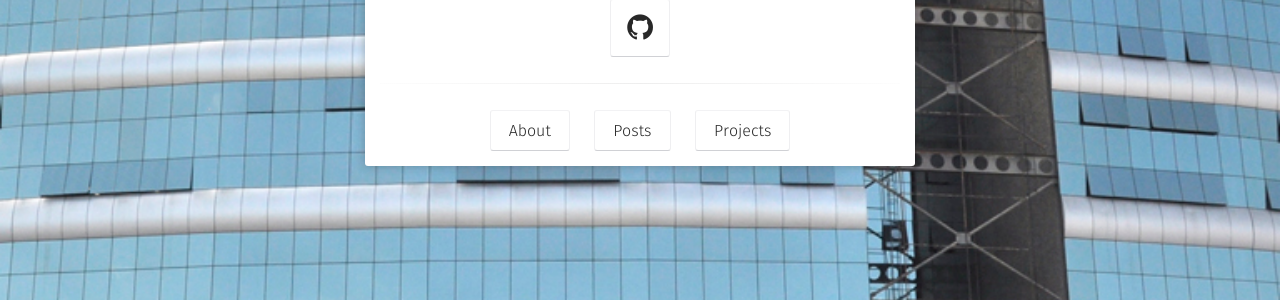
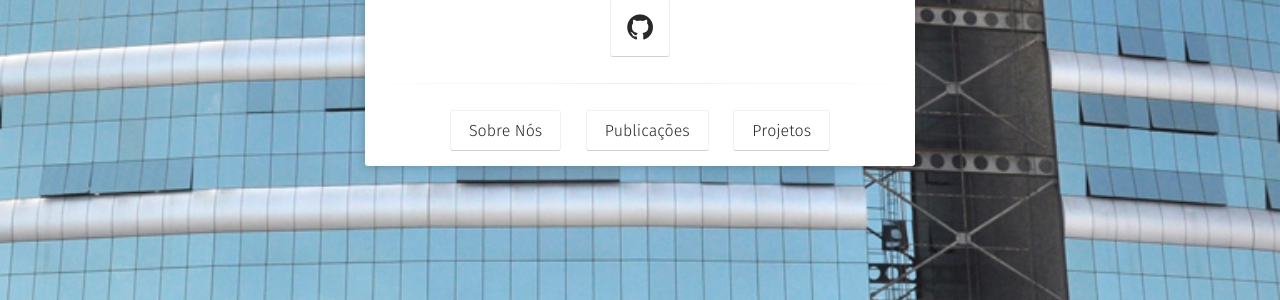
Before and after one commit to LabCidades/LabCidades.github.io, a Jekyll site: the page built from index.html, in a window 1280 px wide. Shown: the part 520-820 px from the top of the page. Built offline with Jekyll 4.4.1, drawn with Linux system fonts in a browser that asks for light colours; some web fonts are replaced.

Commit message:
algumas traducoes

```diff
--- a/_config.yml
+++ b/_config.yml
@@ -7,7 +7,7 @@ words_per_minute:   200
 logo:               'assets/img/logo1_labcidades.png'
 background:         'assets/img/sede_uninove_memorial.jpg'
 tiled_bg:           false   # Set this true if you want to tile your background image, otherwise it will be covered
-locale:             en_US
+locale:             pt_BR
 url:                https://labcidades.github.io/
 
 # Jekyll
--- a/_data/navigation.yml
+++ b/_data/navigation.yml
@@ -1,4 +1,4 @@
 # Site navigation links
 
-- title: Projects
+- title: Projetos
   url: /projects/
--- a/_includes/nav.html
+++ b/_includes/nav.html
@@ -1,9 +1,9 @@
 	<nav id="dl-menu" class="dl-menuwrapper" role="navigation">
-		<button class="dl-trigger">Open Menu</button>
+		<button class="dl-trigger">Abrir Menu</button>
 		<ul class="dl-menu">
-			<li><a href="{{ site.url }}/">Home</a></li>
+			<li><a href="{{ site.url }}/">Página Principal</a></li>
 			<li>
-				<a href="#">About</a>
+				<a href="#">Sobre Nós</a>
 				<ul class="dl-submenu">
 					<li>
 						<img src="{{ site.url }}/{{ site.logo }}" alt="{{ site.title }} photo" class="author-photo">
@@ -86,10 +86,10 @@
 				</ul><!-- /.dl-submenu -->
 			</li>
 			<li>
-				<a href="#">Posts</a>
+				<a href="#">Publicações</a>
 				<ul class="dl-submenu">
-					<li><a href="{{ site.url }}/posts/">All Posts</a></li>
-					<li><a href="{{ site.url }}/tags/">All Tags</a></li>
+					<li><a href="{{ site.url }}/posts/">Todas as publicações</a></li>
+					<li><a href="{{ site.url }}/tags/">Por categoria</a></li>
 				</ul>
 			</li>
 			{% for link in site.data.navigation %}
--- a/_layouts/home.html
+++ b/_layouts/home.html
@@ -33,13 +33,13 @@ layout: compress
                   <hr class="hr-line">
                   <h3 class="title">
                          <a class="btn zoombtn" href="{{ site.url }}/about">
-                         About
+                         Sobre Nós
                          </a>
                          <a class="btn zoombtn" href="{{ site.url }}/posts">
-                         Posts
+                         Publicações
                          </a>
                          <a class="btn zoombtn" href="{{ site.url }}/projects">
-                         Projects
+                         Projetos
                          </a>
                  </h3>
             </div>
```
Also changed, not shown: posts/index.md (+2 -2 lines), projects/index.md (+2 -2 lines).
